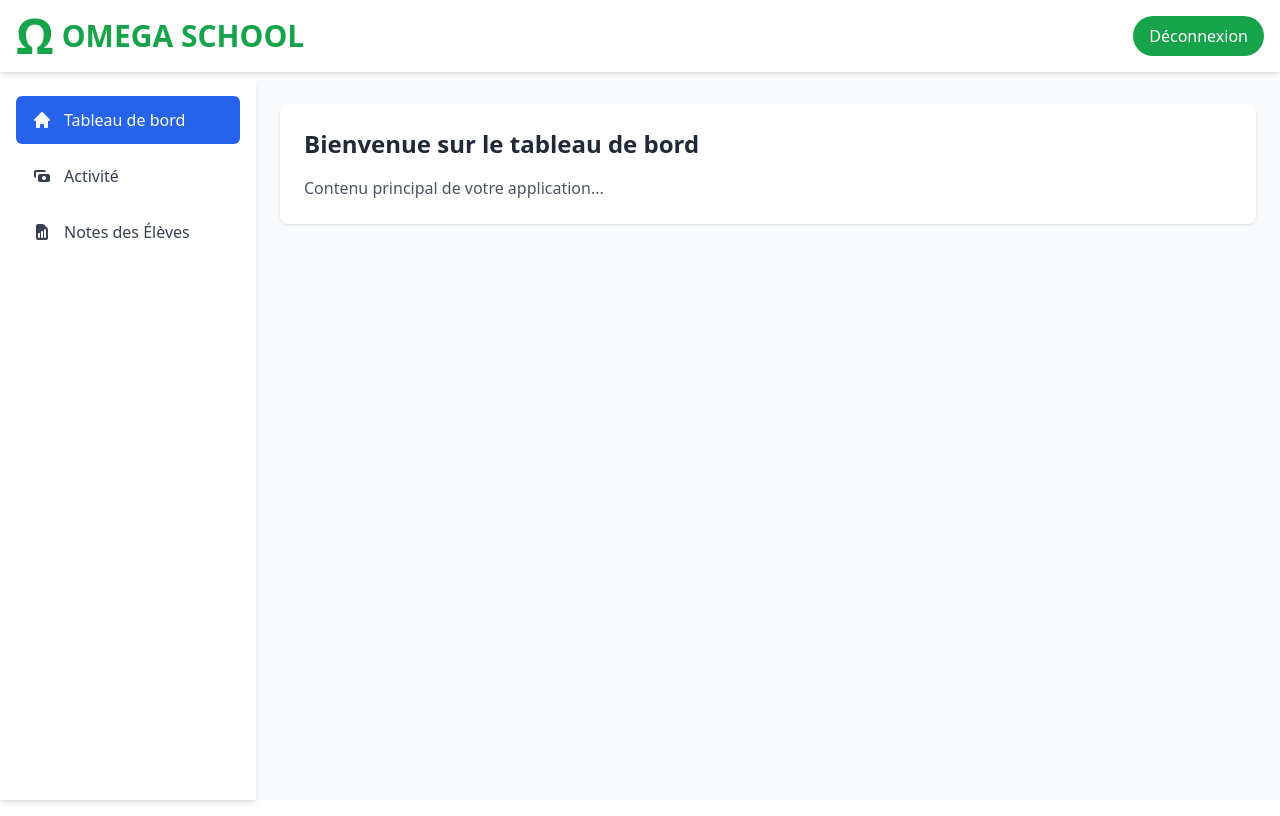
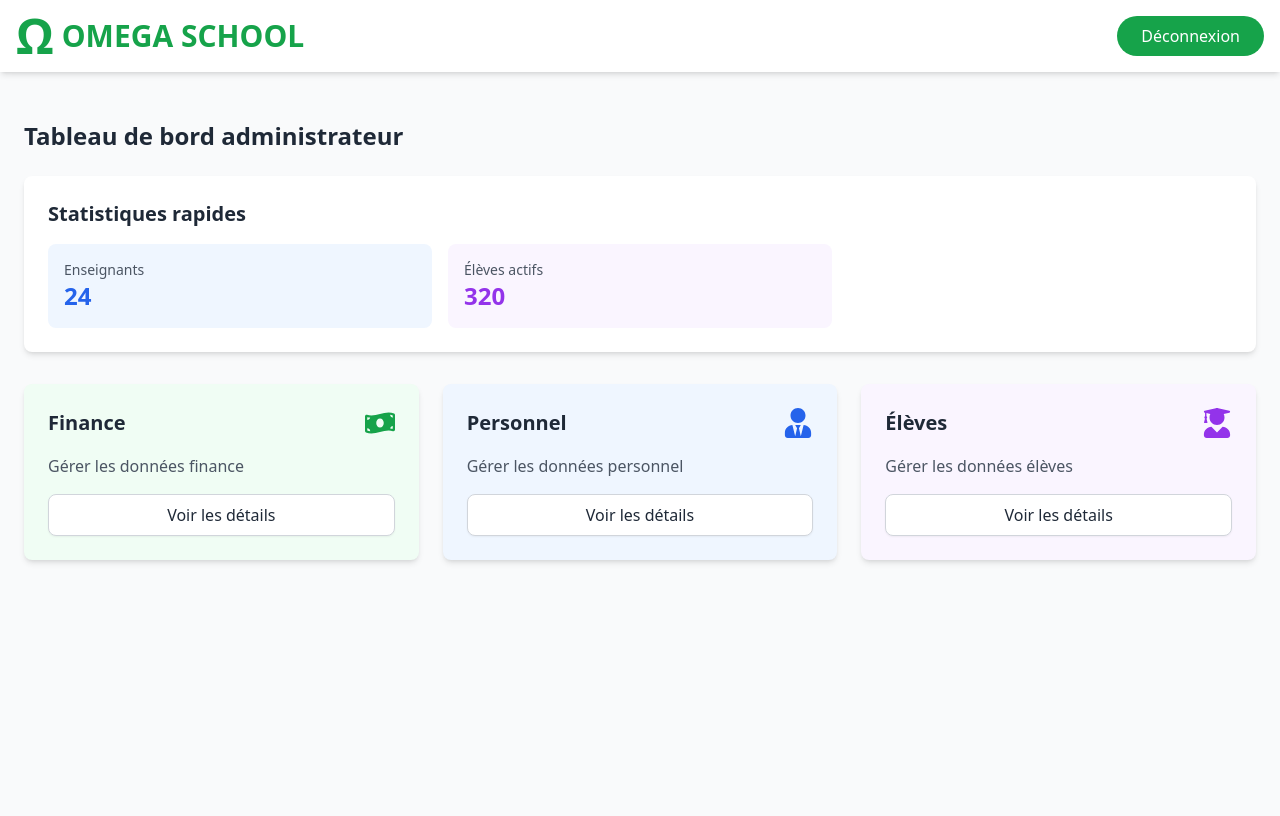
Before and after one commit to AHLALLAY/Redline-finale, a React (Vite) app in the folder Projet/FrontEnd/: page /admin/dashboard in a window 1280 px wide. Built offline with nearby package versions, Linux system fonts and the light colour scheme; sample sign-in values are in the browser's storage.

Commit message:
refact: Amélioration du tableau de bord admin avec statistiques et cartes fonctionnelles

```diff
--- a/Projet/FrontEnd/src/views/admin/DashboardAdmin.jsx
+++ b/Projet/FrontEnd/src/views/admin/DashboardAdmin.jsx
@@ -1,18 +1,25 @@
 import { useState } from "react";
 import { useNavigate } from "react-router-dom";
 import { FaBars, FaTimes } from "react-icons/fa";
+import { FaMoneyBillWave, FaUserTie, FaUserGraduate } from "react-icons/fa";
 
 function DashboardAdmin() {
   const [mobileMenuOpen, setMobileMenuOpen] = useState(false);
   const navigate = useNavigate();
 
-  const handelLogout = () => {
+  const handleLogout = () => {
     localStorage.clear();
     navigate("/Login/staff");
   };
 
+  const dashboardItems = [
+    { title: "Finance", icon: <FaMoneyBillWave className="text-green-600 text-3xl" />, color: "bg-green-50" },
+    { title: "Personnel", icon: <FaUserTie className="text-blue-600 text-3xl" />, color: "bg-blue-50" },
+    { title: "Élèves", icon: <FaUserGraduate className="text-purple-600 text-3xl" />, color: "bg-purple-50" }
+  ];
+
   return (
-    <div className="min-h-screen flex flex-col">
+    <div className="min-h-screen flex flex-col bg-gray-50">
       {/* Header */}
       <header className="fixed w-full top-0 z-50 bg-white/90 backdrop-blur-md shadow-md">
         <div className="container mx-auto px-4 py-3">
@@ -39,8 +46,8 @@ function DashboardAdmin() {
             {/* Menu Desktop */}
             <nav className="hidden md:flex space-x-8">
               <button
-                onClick={handelLogout}
-                className="bg-green-600 rounded-full px-4 py-2 text-white hover:bg-green-700 transition-colors"
+                onClick={handleLogout}
+                className="bg-green-600 rounded-full px-6 py-2 text-white hover:bg-green-700 transition-colors font-medium flex items-center"
               >
                 Déconnexion
               </button>
@@ -64,7 +71,7 @@ function DashboardAdmin() {
               <button
                 className="w-full text-left py-2 px-4 text-gray-800 hover:bg-gray-100 rounded-md font-medium"
                 onClick={() => {
-                  handelLogout();
+                  handleLogout();
                   setMobileMenuOpen(false);
                 }}
               >
@@ -76,69 +83,44 @@ function DashboardAdmin() {
       </header>
 
       {/* Main Content */}
-      <div className="flex flex-1 pt-20"> {/* pt-20 pour compenser le header fixe */}
-        {/* Sidebar */}
-        <aside className="w-64 fixed h-[calc(100vh-5rem)] bg-white shadow-md p-4 overflow-y-auto">
-          <nav className="space-y-2">
-            <a
-              href="#"
-              className="w-full px-4 py-3 text-left rounded-md text-white flex items-center gap-3 bg-blue-600 transition-colors"
-            >
-              <svg
-                xmlns="http://www.w3.org/2000/svg"
-                className="h-5 w-5"
-                viewBox="0 0 20 20"
-                fill="currentColor"
-              >
-                <path d="M10.707 2.293a1 1 0 00-1.414 0l-7 7a1 1 0 001.414 1.414L4 10.414V17a1 1 0 001 1h2a1 1 0 001-1v-2a1 1 0 011-1h2a1 1 0 011 1v2a1 1 0 001 1h2a1 1 0 001-1v-6.586l.293.293a1 1 0 001.414-1.414l-7-7z" />
-              </svg>
-              Tableau de bord
-            </a>
-            <a
-              href="#"
-              className="w-full px-4 py-3 text-left rounded-md hover:bg-blue-100 text-gray-700 flex items-center gap-3 transition-colors"
-            >
-              <svg
-                xmlns="http://www.w3.org/2000/svg"
-                className="h-5 w-5"
-                viewBox="0 0 20 20"
-                fill="currentColor"
-              >
-                <path
-                  fillRule="evenodd"
-                  d="M4 4a2 2 0 00-2 2v4a2 2 0 002 2V6h10a2 2 0 00-2-2H4zm2 6a2 2 0 012-2h8a2 2 0 012 2v4a2 2 0 01-2 2H8a2 2 0 01-2-2v-4zm6 4a2 2 0 100-4 2 2 0 000 4z"
-                  clipRule="evenodd"
-                />
-              </svg>
-              Activité
-            </a>
-            <a
-              href="#"
-              className="w-full px-4 py-3 text-left rounded-md hover:bg-blue-100 text-gray-700 flex items-center gap-3 transition-colors"
-            >
-              <svg
-                xmlns="http://www.w3.org/2000/svg"
-                className="h-5 w-5"
-                viewBox="0 0 20 20"
-                fill="currentColor"
-              >
-                <path
-                  fillRule="evenodd"
-                  d="M6 2a2 2 0 00-2 2v12a2 2 0 002 2h8a2 2 0 002-2V7.414A2 2 0 0015.414 6L12 2.586A2 2 0 0010.586 2H6zm2 10a1 1 0 10-2 0v3a1 1 0 102 0v-3zm2-3a1 1 0 011 1v5a1 1 0 11-2 0v-5a1 1 0 011-1zm4-1a1 1 0 10-2 0v7a1 1 0 102 0V8z"
-                  clipRule="evenodd"
-                />
-              </svg>
-              Notes des Élèves
-            </a>
-          </nav>
-        </aside>
+      <div className="flex flex-1 pt-24">
+        {/* Main Content Area*/}
+        <main className="flex-1 p-6 bg-gray-50 min-h-[calc(100vh-5rem)]">
+          <h2 className="text-2xl font-bold text-gray-800 mb-6">Tableau de bord administrateur</h2>
 
-        {/* Main Content Area */}
-        <main className="flex-1 ml-64 p-6 bg-gray-50 min-h-[calc(100vh-5rem)]">
-          {/* Votre contenu principal ici */}
-          <div className="bg-white p-6 rounded-lg shadow">
-            <h2 className="text-2xl font-bold text-gray-800 mb-4">Bienvenue sur le tableau de bord</h2>
-            <p className="text-gray-600">Contenu principal de votre application...</p>
+          {/* Quick Stats Section */}
+          <div className="mb-8 bg-white p-6 rounded-lg shadow-md">
+            <h3 className="text-xl font-bold text-gray-800 mb-4">Statistiques rapides</h3>
+            <div className="grid grid-cols-1 md:grid-cols-3 gap-4">
+              <div className="bg-blue-50 p-4 rounded-lg">
+                <p className="text-sm text-gray-600">Enseignants</p>
+                <p className="text-2xl font-bold text-blue-600">24</p>
+              </div>
+              <div className="bg-purple-50 p-4 rounded-lg">
+                <p className="text-sm text-gray-600">Élèves actifs</p>
+                <p className="text-2xl font-bold text-purple-600">320</p>
+              </div>
+            </div>
+          </div>
+
+          {/* Dashboard Cards */}
+          <div className="grid grid-cols-1 md:grid-cols-2 lg:grid-cols-3 gap-6">
+            {dashboardItems.map((item, index) => (
+              <div key={index} className={`${item.color} rounded-lg shadow-md overflow-hidden transform transition-all duration-200 hover:shadow-lg hover:scale-105`}>
+                <div className="p-6">
+                  <div className="flex justify-between items-center mb-4">
+                    <h3 className="text-xl font-bold text-gray-800">{item.title}</h3>
+                    {item.icon}
+                  </div>
+                  <p className="text-gray-600 mb-4">
+                    Gérer les données {item.title.toLowerCase()}
+                  </p>
+                  <button className="w-full bg-white border border-gray-300 rounded-lg py-2 px-4 text-gray-800 font-medium hover:bg-gray-50 transition-colors flex justify-center items-center shadow-sm">
+                    Voir les détails
+                  </button>
+                </div>
+              </div>
+            ))}
           </div>
         </main>
       </div>
```
